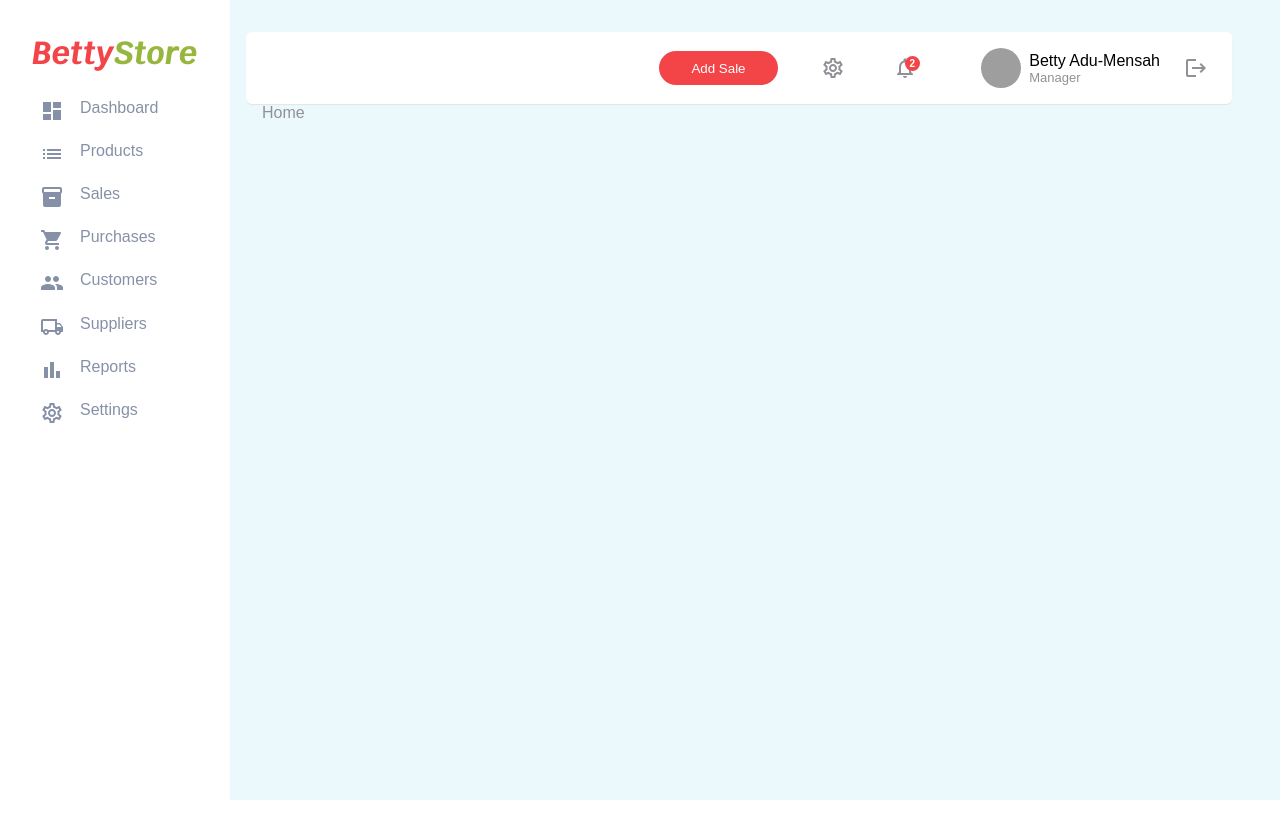
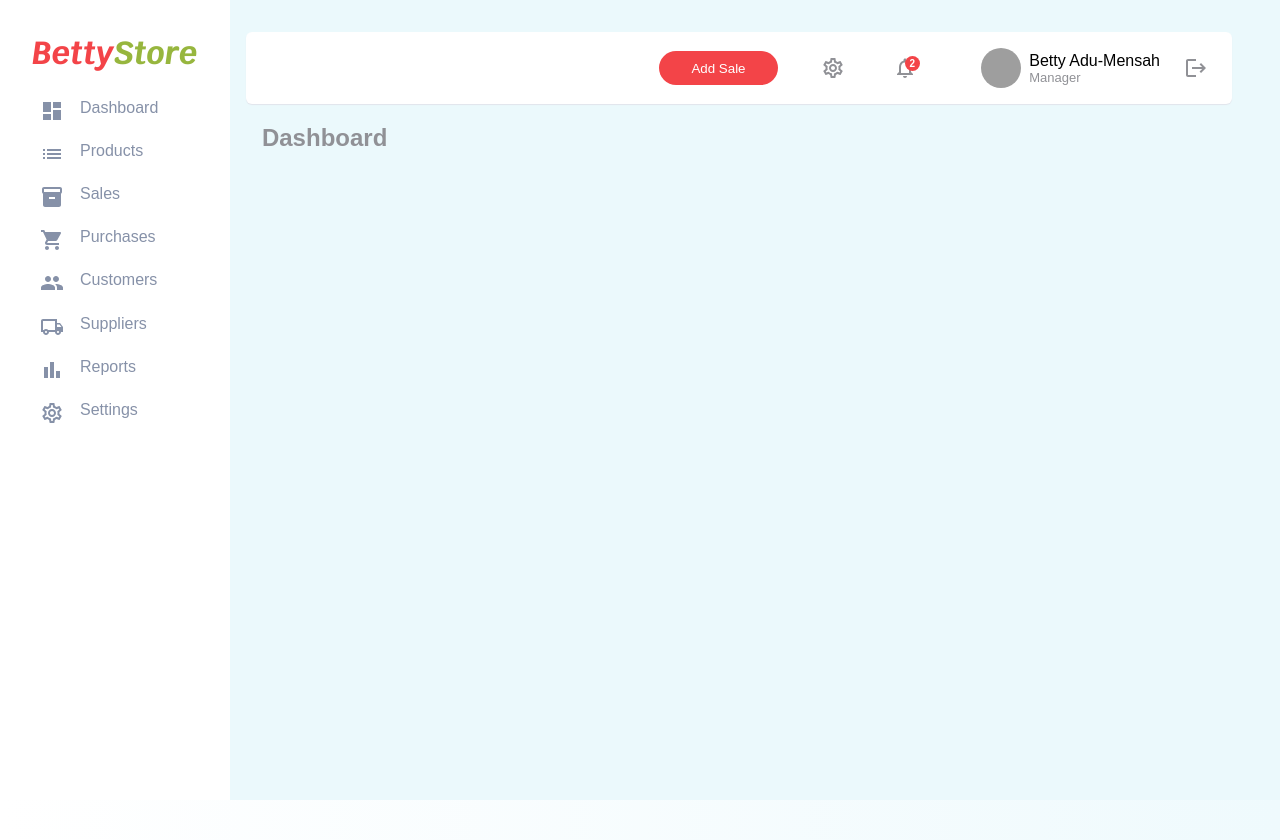
Before and after one commit to joshuaadu/betty-store, a React (Create React App) app: page /dashboard in a window 1280 px wide. Before the commit the page ends 800 px from the top, so only its background shows below. Built offline with nearby package versions, Linux system fonts and the light colour scheme; grey boxes are pictures that could not be loaded.

Commit message:
Build Home view for dashboard

```diff
--- a/src/pages/Dashboard/Views/Home.js
+++ b/src/pages/Dashboard/Views/Home.js
@@ -1,5 +1,12 @@
+import styles from "./Home.module.scss";
 const Home = (props) => {
-	return <div>Home</div>;
+	return (
+		<section className={styles.container}>
+			<div className={styles.header}>
+				<h2>Dashboard</h2>
+			</div>
+		</section>
+	);
 };
 
 export default Home;
--- /dev/null
+++ b/src/pages/Dashboard/Views/Home.module.scss
@@ -0,0 +1,10 @@
+.container {
+	width: 100%;
+	min-height: 100%;
+
+	.header {
+		width: 100%;
+		display: flex;
+		justify-content: space-between;
+	}
+}
```
Also changed, not shown: src/pages/Dashboard/Views/Summaries/SingleUnitSummary.js (added, +16 -0 lines), src/pages/Dashboard/Views/Summaries/SingleUnitSummary.module.scss (added, +7 -0 lines).
